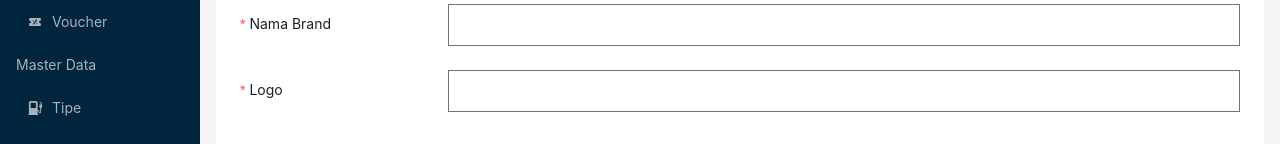
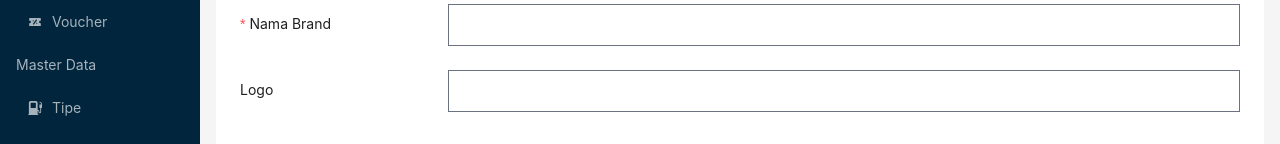
Before and after one commit to kelompok-3-superbootcamp/final-project-ecommerce-frontend, a Next.js app: page /dashboard/brand/create in a window 1280 px wide. Shown: the part 154-298 px from the top of the page. Built offline with nearby package versions, Linux system fonts and the light colour scheme; no server answers; what @uploadthing/react would draw is missing.

Commit message:
fix: dashboard error unauthorize on product page, disabling required rules for logo_url on create/edit brand

```diff
--- a/pages/dashboard/brand/create.jsx
+++ b/pages/dashboard/brand/create.jsx
@@ -188,17 +188,7 @@ const AddBrand = () => {
         </Form.Item>
 
         {/* Logo */}
-        <Form.Item
-          label="Logo"
-          colon={false}
-          name="logo_url"
-          rules={[
-            {
-              required: true,
-              message: "Masukkan image url",
-            },
-          ]}
-        >
+        <Form.Item label="Logo" colon={false} name="logo_url">
           <Input />
         </Form.Item>
         {/* <div className="flex">
--- a/pages/dashboard/brand/edit/[id].jsx
+++ b/pages/dashboard/brand/edit/[id].jsx
@@ -130,17 +130,7 @@ const EditBrand = props => {
             </Form.Item>
 
             {/* Logo */}
-            <Form.Item
-              label="Logo"
-              colon={false}
-              name="logo_url"
-              rules={[
-                {
-                  required: true,
-                  message: "Upload logo",
-                },
-              ]}
-            >
+            <Form.Item label="Logo" colon={false} name="logo_url">
               <Input />
             </Form.Item>
 
```
